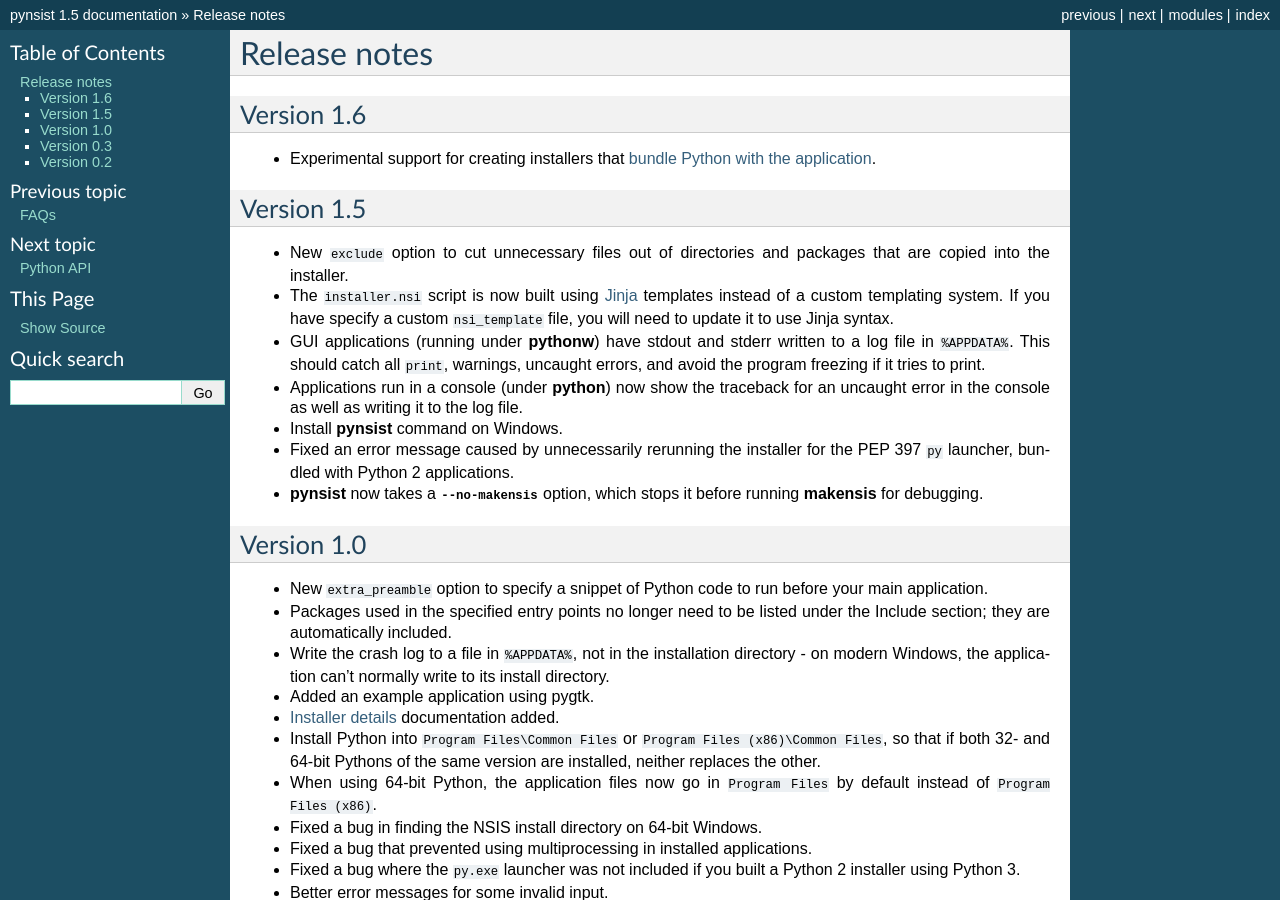
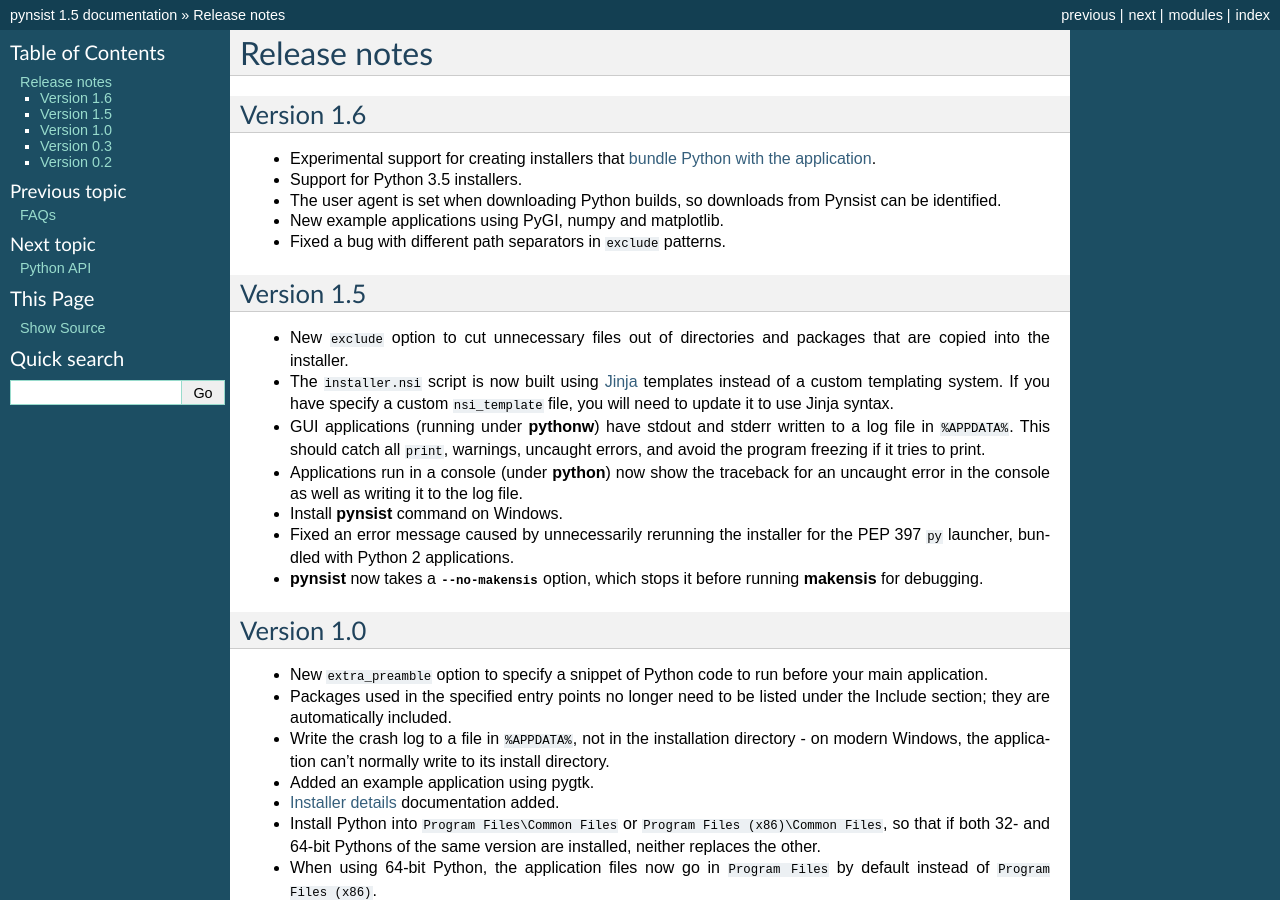
Before and after one commit to takluyver/pynsist, a Sphinx documentation site: the page built from doc/releasenotes.rst, in a window 1280 px wide and 900 px high. Built offline with Sphinx 7.4.7, drawn with Linux system fonts in a browser that asks for light colours.

Commit message:
Update docs

```diff
--- a/doc/cfgfile.rst
+++ b/doc/cfgfile.rst
@@ -138,8 +138,8 @@
 will create a ``Python`` subfolder inside the install directory with the files
 Python needs to run.
 
-This has the advantage of producing smaller installers (~7.5 MB for a trivial
-application), and more standalone installations. But it has a number of
+This has the advantage of producing smaller, quicker installers (~7.5 MB for a
+trivial application), and more standalone installations. But it has a number of
 limitations:
 
 - This option is only available for Python 3.5 and above. These versions of
--- a/doc/releasenotes.rst
+++ b/doc/releasenotes.rst
@@ -6,6 +6,11 @@
 
 * Experimental support for creating installers that :ref:`bundle Python with the
   application <python_bundled>`.
+* Support for Python 3.5 installers.
+* The user agent is set when downloading Python builds, so downloads from
+  Pynsist can be identified.
+* New example applications using PyGI, numpy and matplotlib.
+* Fixed a bug with different path separators in ``exclude`` patterns.
 
 Version 1.5
 -----------
```
